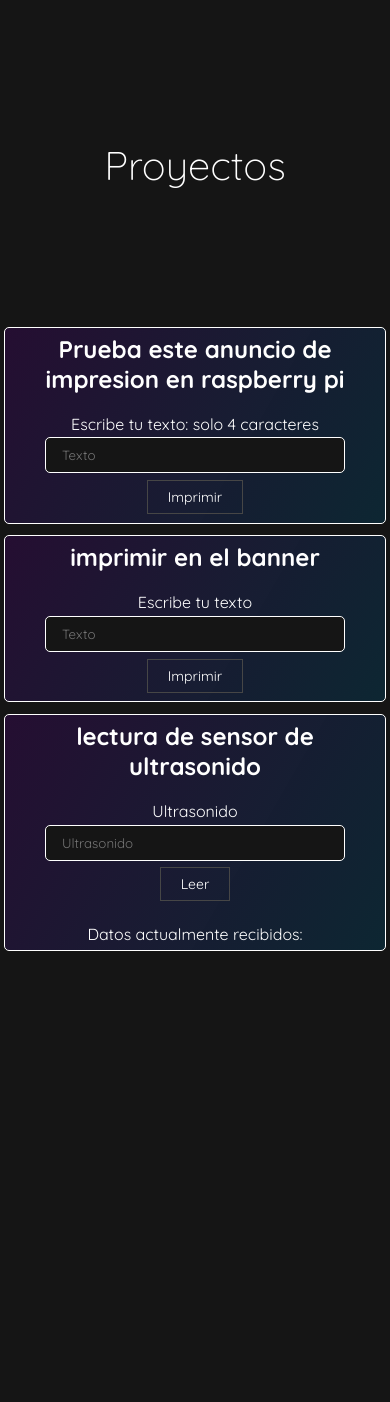
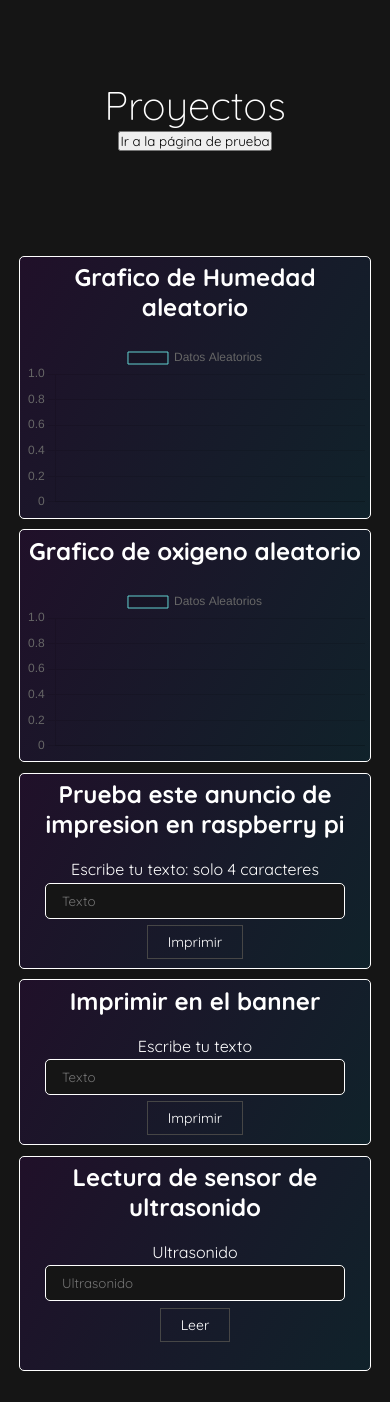
Before and after one commit to beofalejandro/IOT_Codes, a Flask app: page / in a window 390 px wide. Shown: the part 55-1457 px from the top of the page. Before the commit the page ends 1006 px from the top, so only its background shows below. Run offline with Flask 3, Linux system fonts and the light colour scheme; some libraries are stand-ins or nearby versions.

Commit message:
0.3 - Update proyects

```diff
--- a/app.py
+++ b/app.py
@@ -1,6 +1,14 @@
 from flask import Flask as fk, render_template as rt, request as rq
 from gpiozero import LED, Buzzer
 
+from flask import Flask, render_template
+from flask_socketio import SocketIO
+import random
+import time
+import threading
+
+app = fk(__name__)
+socketio = SocketIO(app)
 
 #import HD44780MCP
 #import time
@@ -20,7 +28,6 @@
 #led_state = False
 #buzzer_state = False
 
-app = fk(__name__)
 
 @app.route('/')
 def index():
@@ -41,5 +48,26 @@
 
     return rt('index.html')
 
+def generate_data():
+    while True:
+        # Genera datos aleatorios
+        tdata = random.randint(1, 100)
+        hdata = random.randint(1, 1000)
+        socketio.emit('t_new_data', {'value':tdata})
+        socketio.emit('h_new_data', {'value':hdata})
+        time.sleep(5)
+
+
+@app.route('/iraprueba')
+def prueba():
+    return rt('prueba.html')
+
+
 if __name__ == '__main__':
-    app.run(host="0.0.0.0", port=5000, debug=True)
+    thread = threading.Thread(target=generate_data)
+    thread.start()
+    socketio.run(app)
+
+
+if __name__ == '__main__':
+    app.run(host="0.0.0.0", port=5001, debug=True)
--- a/static/app.css
+++ b/static/app.css
@@ -12,7 +12,7 @@
   margin-top: 70px;
   text-align: center;
   align-content: center;
-  height: 300px;
+  height: 200px;
 }
 
 h1 {
@@ -21,7 +21,7 @@
 }
 
 .content {
-  padding: 20px auto;
+  padding: 20px 10px;
   text-align: center;
   align-content: center;
 }
@@ -29,14 +29,49 @@
 .container {
   margin: 3% 1%;
   padding: 1.5%;
-  background: linear-gradient(120deg, #41006659, #0046665d);
+  background: linear-gradient(120deg, #4100663f, #00466642);
   border: 1px solid var(--color);
   border-radius: 5px;
   color: var(--color);
 }
 
+.graphs-container {
+  display: flex;
+  gap: 10px;
+  justify-content: center;
+  width: 100%;
+  height: 500px;
+  margin: 0;
+  padding: 0;
+}
+
+.graphs-container > .canva-graph {
+  width: 100%;
+  height: 500px;
+}
+
+canvas {
+  width: 600px;
+}
+
 @media screen and (min-width: 1400px) {
   .content {
-    margin: 4% 16%;
+    margin: 4% 5%;
   }
 }
+
+@media screen and (max-width: 800px) {
+  .content {
+    margin: 10px 5px;
+  }
+
+  .graphs-container {
+    display: inline;
+    justify-content: center;
+    width: 100%;
+  }
+
+  canvas {
+    width: auto;
+  }
+}
--- a/templates/index.html
+++ b/templates/index.html
@@ -10,6 +10,8 @@
     <link rel="preconnect" href="https://fonts.googleapis.com">
     <link rel="preconnect" href="https://fonts.gstatic.com" crossorigin>
     <link href="https://fonts.googleapis.com/css2?family=Quicksand:wght@300..700&display=swap" rel="stylesheet">
+    <script src="https://cdn.jsdelivr.net/npm/chart.js"></script>
+    <script src="https://cdnjs.cloudflare.com/ajax/libs/socket.io/4.0.0/socket.io.js"></script>
 </head>
 
 <body>
@@ -29,9 +31,28 @@
     <main>
         <section class="title">
             <h1>Proyectos</h1>
+            <a href="/iraprueba">
+                <button>Ir a la página de prueba</button>
+            </a>
         </section>
 
         <section class="content">
+            <div class="graphs-container">
+                <div class="container graph">
+                    <h2>Grafico de Humedad aleatorio</h2>
+                    <br>
+                    <div class="canva-graph">
+                        <canvas id="temperaturechart" ></canvas>
+                    </div>
+                </div>
+                <div class="container graph">
+                    <h2>Grafico de oxigeno aleatorio</h2>
+                    <br>
+                    <div class="canva-graph">
+                        <canvas id="humiditychart"></canvas>
+                    </div>
+                </div>
+            </div>
             <div class="container">
                 <h2>Prueba este anuncio de impresion en raspberry pi</h2>
                 <br>
@@ -45,7 +66,7 @@
                 </form>
             </div>
             <div class="container">
-                <h2>imprimir en el banner</h2>
+                <h2>Imprimir en el banner</h2>
                 <br>
                 <form action="/banner" method="POST">
                     <p for="customtext">Escribe tu texto</p>
@@ -57,7 +78,7 @@
                 </form>
             </div>
             <div class="container">
-                <h2>lectura de sensor de ultrasonido</h2>
+                <h2>Lectura de sensor de ultrasonido</h2>
                 <br>
                 <form action="/ultrasonic" method="POST">
                     <p>Ultrasonido</p>
@@ -66,14 +87,91 @@
                     <div class="controls">
                         <button type="submit" class="button">Leer</button>
                     </div>
-                <br>
-                <form action="/mqtt" method="POST">
-                    <p>Datos actualmente recibidos:
-                    </p>
+                    <br>
                 </form>
             </div>
         </section>
     </main>
+
+    <script>
+        const ctx = document.getElementById('temperaturechart').getContext('2d');
+        const tdata = {
+            labels: [],
+            datasets: [{
+                label: 'Datos Aleatorios',
+                data: [],
+                borderColor: '#63d1d1',
+                borderWidth: 1,
+                fill: false
+            }]
+        };
+
+        const tconfig = {
+            type: 'line',
+            data: tdata,
+            options: {
+                scales: {
+                    y: {
+                        beginAtZero: true
+                    }
+                }
+            }
+        };
+
+        const temperaturechart = new Chart(ctx, tconfig);
+
+        const tsocket = io();
+
+        tsocket.on('t_new_data', function (msg) {
+            if (tdata.labels.length >= 20) {
+                tdata.labels.shift(); // Elimina el primer label si hay más de 10
+                tdata.datasets[0].data.shift(); // Elimina el primer dato si hay más de 10
+            }
+            tdata.labels.push(new Date().toLocaleTimeString());
+            tdata.datasets[0].data.push(msg.value);
+            temperaturechart.update();
+        });
+
+
+        ////////////////////
+        const ctxhuminity = document.getElementById('humiditychart').getContext('2d');
+        const hdata = {
+            labels: [],
+            datasets: [{
+                label: 'Datos Aleatorios',
+                data: [],
+                borderColor: '#63d1d1',
+                borderWidth: 1,
+                fill: false
+            }]
+        };
+
+        const hconfig = {
+            type: 'line',
+            data: hdata,
+            options: {
+                scales: {
+                    y: {
+                        beginAtZero: true
+                    }
+                }
+            }
+        };
+
+        const humiditychart = new Chart(ctxhuminity, hconfig);
+        const hsocket = io();
+
+        hsocket.on('h_new_data', function (msg) {
+            //Elimina el valor si supera los que indicas
+            if (hdata.labels.length >= 20) {
+                hdata.labels.shift();
+                hdata.datasets[0].data.shift();
+            }
+            hdata.labels.push(new Date().toLocaleTimeString());
+            hdata.datasets[0].data.push(msg.value);
+            humiditychart.update();
+        });
+    </script>
 </body>
 
 </html>
```
Also changed, not shown: templates/prueba.html (added, +55 -0 lines).
